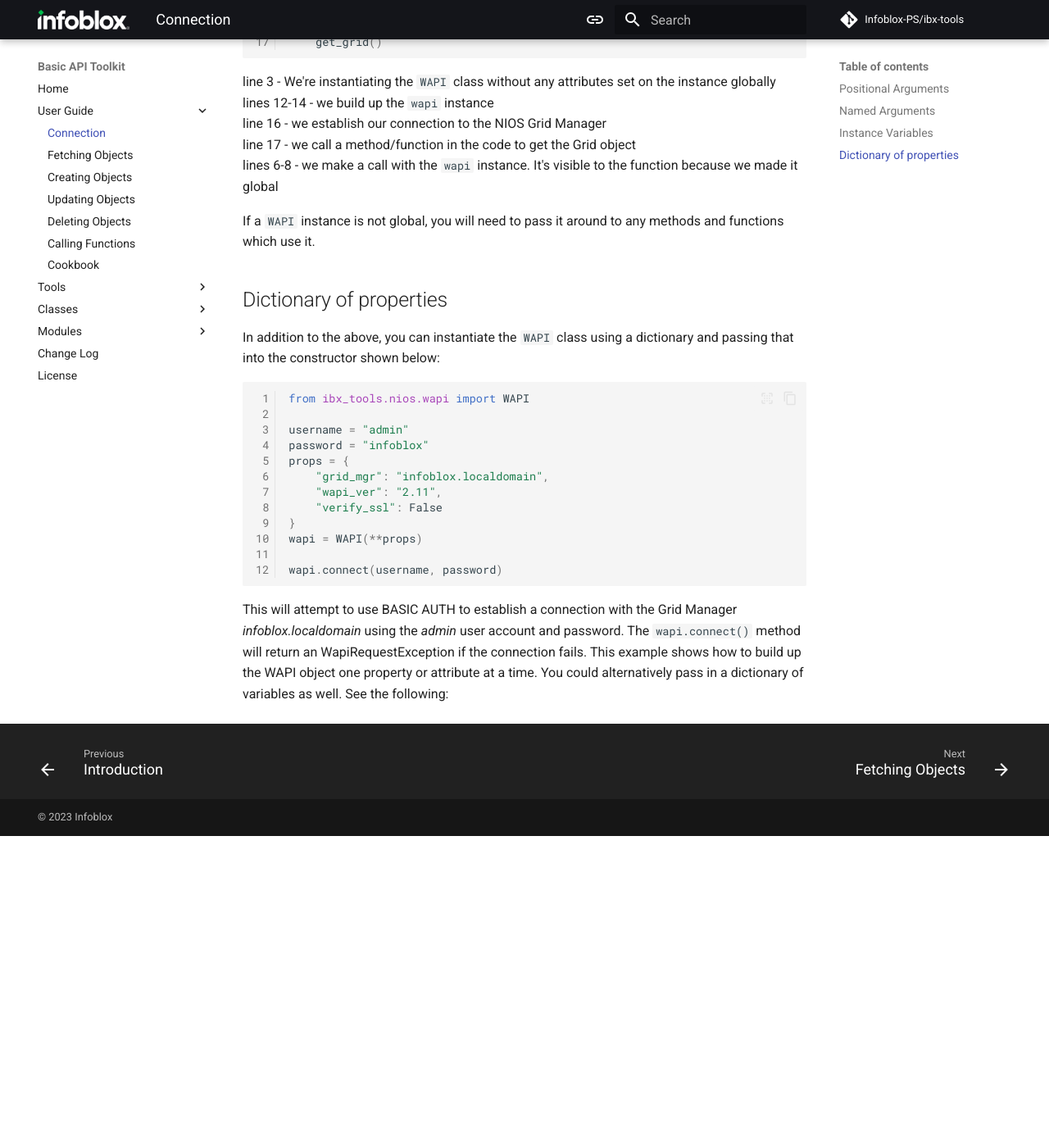
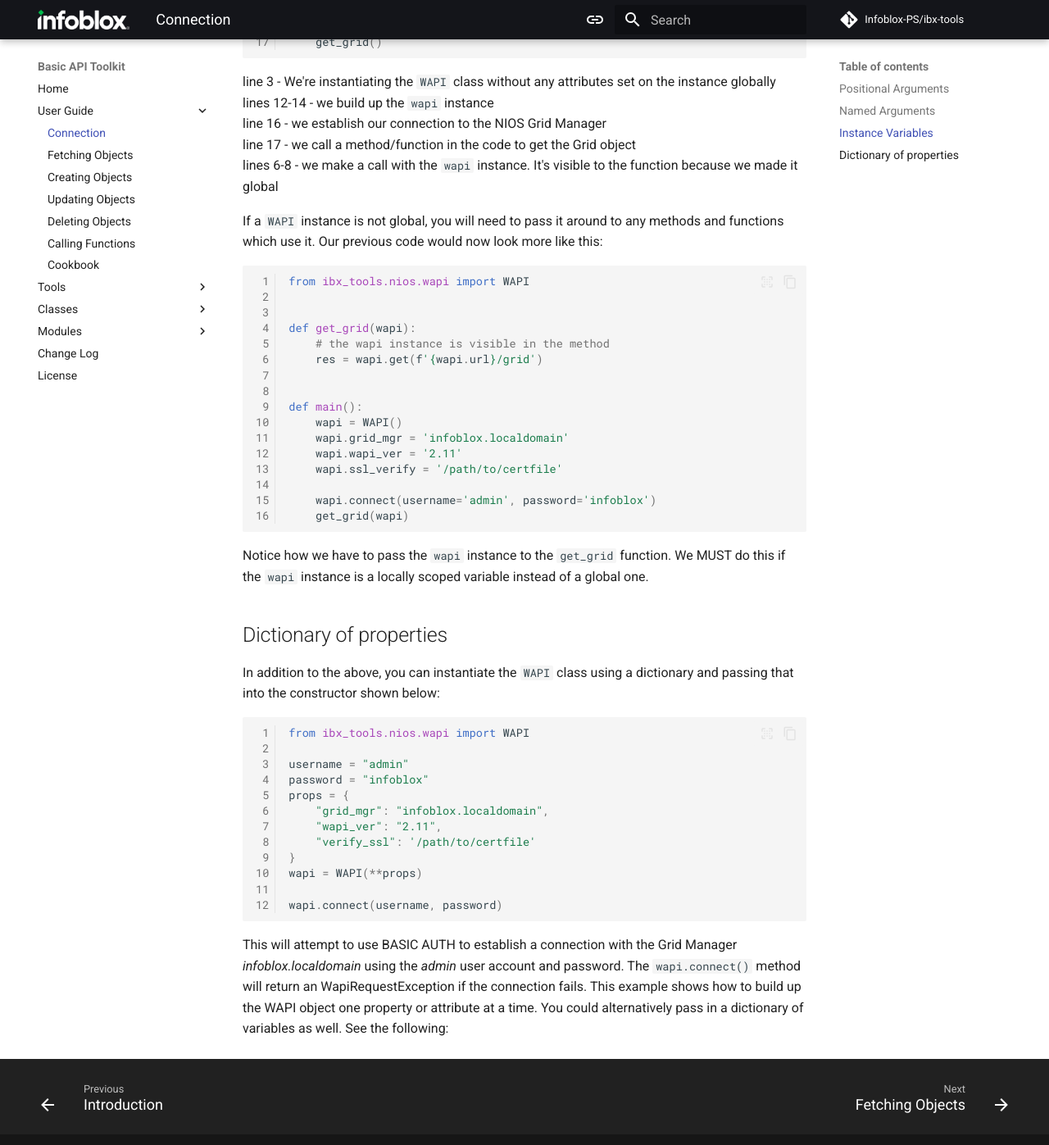
Before and after one commit to Infoblox-PS/ibx-sdk, an MkDocs documentation site: the page built from docs/user_guide/connection.md, in a window 1280 px wide and 1400 px high, scrolled down 2192 px. Shown: the top 1397 px of the window at 82% size. Built offline with MkDocs 1.6.1 and Material for MkDocs 9.7.7, drawn with Linux system fonts in a browser that asks for light colours; comment, search, counter and statistics services are not loaded; before the commit the page ends 3212 px from its top, so only the background shows below that; some of the changed text lies outside the part shown.

Commit message:
docs: Update SSL verification and code examples in documentation
The commit modifies the user guide and the wapi.py file to use SSL
certificate files for verification instead of a boolean value. It also
updates the user guide to illustrate the use of locally scoped `WAPI`
instances, demonstrating how they are passed to functions and methods.
The `wapi.py` file has been adjusted to accept either a boolean or
string path to a certificate file for SSL verification.

````diff
--- a/docs/user_guide/connection.md
+++ b/docs/user_guide/connection.md
@@ -65,7 +65,7 @@
 wapi = WAPI()
 wapi.grid_mgr = 'infoblox.localdomain'
 wapi.wapi_ver = '2.11'
-wapi.ssl_verify = False
+wapi.ssl_verify = '/path/to/certfile'
 username = 'admin'
 password = 'infoblox'
 
@@ -103,7 +103,30 @@
 line 17 - we call a method/function in the code to get the Grid object
 lines 6-8 - we make a call with the `wapi` instance. It's visible to the function because we made it global
 
-If a `WAPI` instance is not global, you will need to pass it around to any methods and functions which use it.
+If a `WAPI` instance is not global, you will need to pass it around to any methods and functions which use it. Our
+previous code would now look more like this:
+
+```python
+from ibx_tools.nios.wapi import WAPI
+
+
+def get_grid(wapi):
+    # the wapi instance is visible in the method
+    res = wapi.get(f'{wapi.url}/grid')
+
+
+def main():
+    wapi = WAPI()
+    wapi.grid_mgr = 'infoblox.localdomain'
+    wapi.wapi_ver = '2.11'
+    wapi.ssl_verify = '/path/to/certfile'
+
+    wapi.connect(username='admin', password='infoblox')
+    get_grid(wapi)
+```
+
+Notice how we have to pass the `wapi` instance to the `get_grid` function. We MUST do this if the `wapi` instance is a
+locally scoped variable instead of a global one.
 
 ## Dictionary of properties
 
@@ -118,7 +141,7 @@
 props = {
     "grid_mgr": "infoblox.localdomain",
     "wapi_ver": "2.11",
-    "verify_ssl": False
+    "verify_ssl": '/path/to/certfile'
 }
 wapi = WAPI(**props)
 
````
Also changed, not shown: 1 other file.
